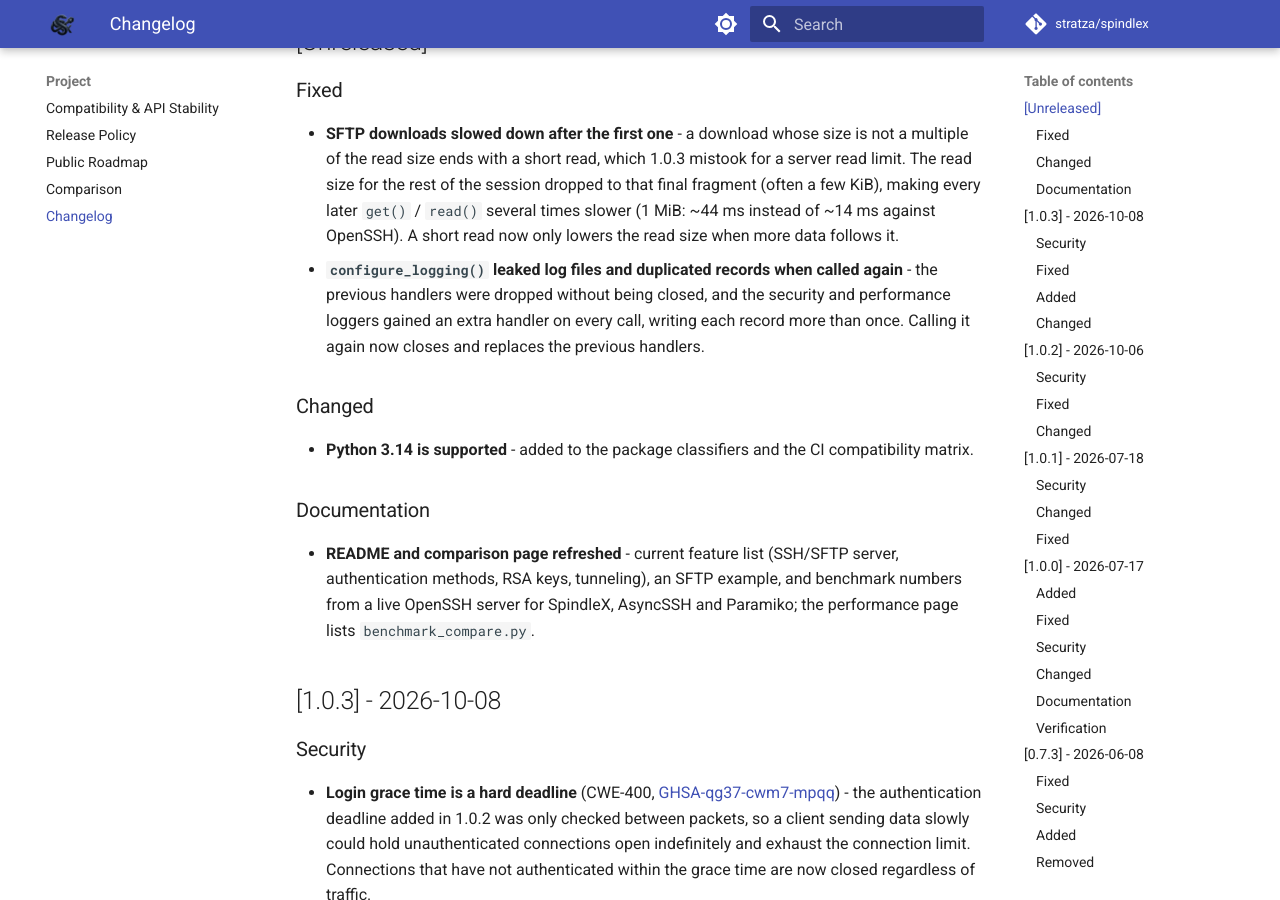
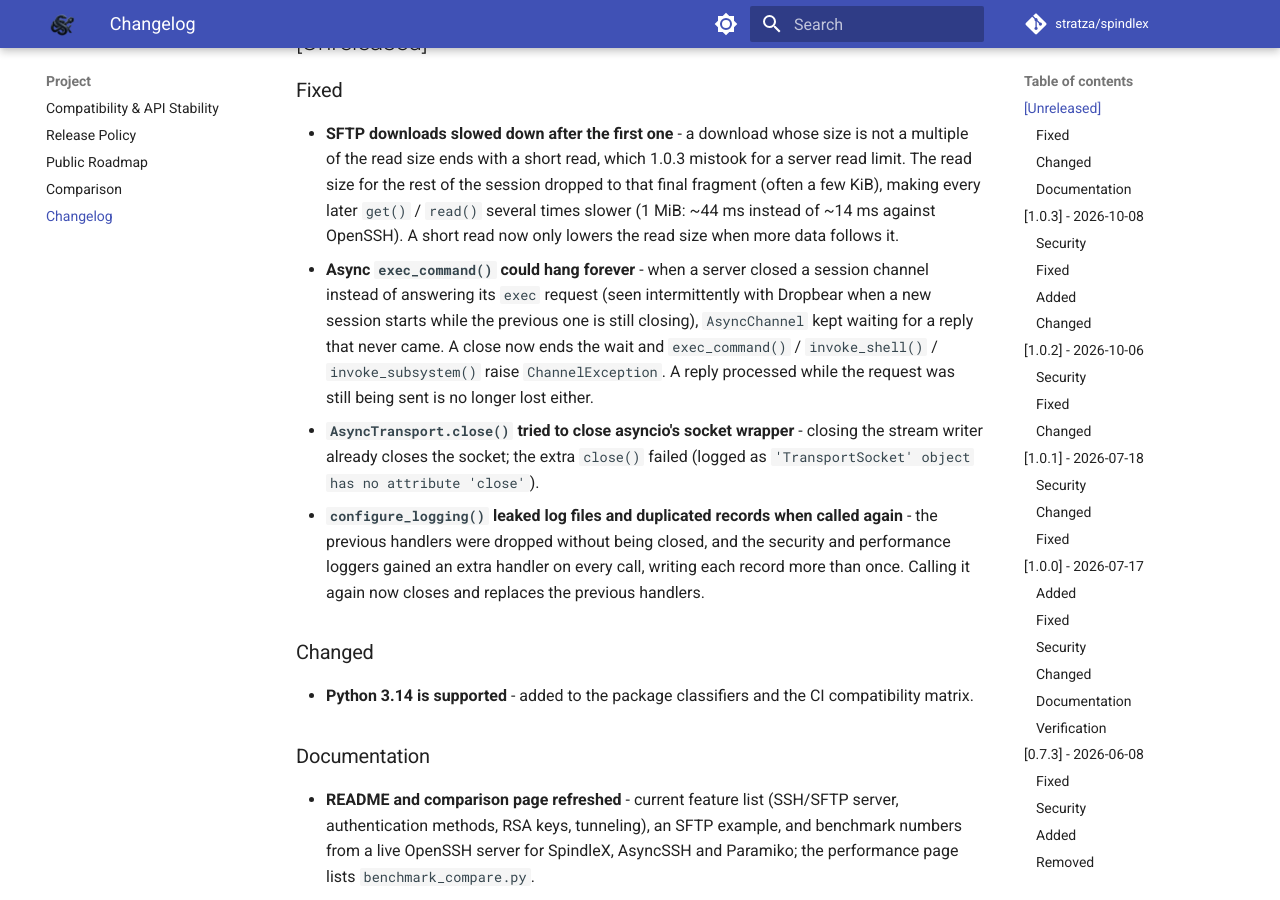
Before and after one commit to stratza/spindlex, an MkDocs documentation site: the page built from docs/changelog.md, in a window 1280 px wide and 900 px high, scrolled down 311 px. Built offline with MkDocs 1.6.1 and Material for MkDocs 9.7.7, drawn with Linux system fonts in a browser that asks for light colours; comment, search, counter and statistics services are not loaded.

Commit message:
docs: changelog for the async channel request and transport close fixes

```diff
--- a/docs/changelog.md
+++ b/docs/changelog.md
@@ -8,6 +8,8 @@ The format is based on [Keep a Changelog](https://keepachangelog.com/en/1.0.0/),
 
 ### Fixed
 *   **SFTP downloads slowed down after the first one** - a download whose size is not a multiple of the read size ends with a short read, which 1.0.3 mistook for a server read limit. The read size for the rest of the session dropped to that final fragment (often a few KiB), making every later `get()` / `read()` several times slower (1 MiB: ~44 ms instead of ~14 ms against OpenSSH). A short read now only lowers the read size when more data follows it.
+*   **Async `exec_command()` could hang forever** - when a server closed a session channel instead of answering its `exec` request (seen intermittently with Dropbear when a new session starts while the previous one is still closing), `AsyncChannel` kept waiting for a reply that never came. A close now ends the wait and `exec_command()` / `invoke_shell()` / `invoke_subsystem()` raise `ChannelException`. A reply processed while the request was still being sent is no longer lost either.
+*   **`AsyncTransport.close()` tried to close asyncio's socket wrapper** - closing the stream writer already closes the socket; the extra `close()` failed (logged as `'TransportSocket' object has no attribute 'close'`).
 *   **`configure_logging()` leaked log files and duplicated records when called again** - the previous handlers were dropped without being closed, and the security and performance loggers gained an extra handler on every call, writing each record more than once. Calling it again now closes and replaces the previous handlers.
 
 ### Changed
```
